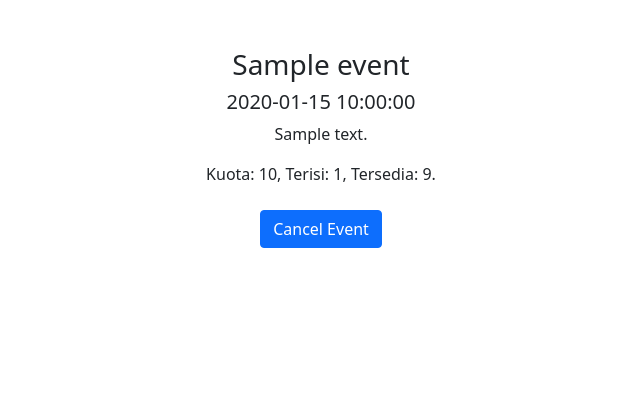
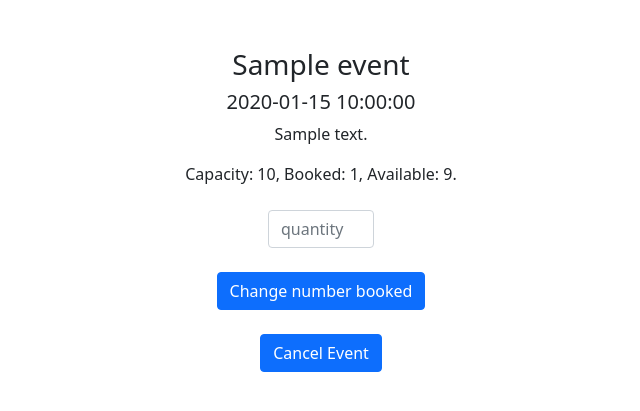
Before and after one commit to qmuza/sql-inj-practice-1, a Flask app: page /events in a window 1280 px wide. Shown: the part 66-477 px from the top of the page, without its empty margins (319-959 px from the left). Run offline with Flask 3, Linux system fonts and the light colour scheme; a user stored in the database is signed in; tables that the repository leaves empty hold one stand-in row (values such as "Sample post").

Commit message:
Users can now just change the number booked instead of cancelling the event

```diff
--- a/app.py
+++ b/app.py
@@ -127,14 +127,17 @@ def logout():
 def events():
     if request.method == 'POST':
         pass; #route ini sekarang baru buat display semua event, belom ada yang pake POST
-    return render_template("/events.html", user=current_user, eventlist=Events.query.all())
+    return render_template("/events.html", user=current_user, eventlist=Events.query.all(), plist=Participations.query.filter_by(user_id=current_user.id).all())
 
 @app.route("/participate", methods=['POST'])
 @login_required
 def participate():
     evid = request.form.get('id')
     evqu = request.form.get('quant')
-    if not evid or not evqu:
+    if not evqu:
+        flash('Please Fill the desired quantity', category='danger')
+        return redirect(url_for('events'))
+    if not evid:
         flash('There\'s a problem with selecting that event', category='warning')
         return redirect(url_for('home'))
     part = Participations(user_id=current_user.id, event_id=int(evid), quant=int(evqu))
@@ -142,6 +145,24 @@ def participate():
     db.session.add(part)
     db.session.commit()
     flash('Event succesfully registered!', category='info')
+    return redirect(url_for('home'))
+
+@app.route("/update", methods=['POST'])
+@login_required
+def update():
+    evid = request.form.get('id')
+    evqu = request.form.get('quant')
+    if not evqu:
+        flash('Please Fill the desired quantity', category='danger')
+        return redirect(url_for('events'))
+    if not evid:
+        flash('There\'s a problem with selecting that event', category='warning')
+        return redirect(url_for('home'))
+    part = Participations.query.filter_by(user_id=current_user.id, event_id=int(evid)).first()
+    Events.query.filter_by(id=int(evid)).first().registered += (int(evqu)-part.quant)
+    part.quant = int(evqu)
+    db.session.commit()
+    flash('Event succesfully updated!', category='info')
     return redirect(url_for('home'))
 
 @app.route("/cancel", methods=['POST'])
--- a/templates/base.html
+++ b/templates/base.html
@@ -53,7 +53,6 @@
               <div class="alert alert-{{ category  }} mt-3 alert-dismissible" role="alert">
                 {{ message }}
                 <button type="button" class="btn-close" data-bs-dismiss="alert" aria-label="Close" onclick=delete_flash(this)>
-                  <span aria-hidden="true">&times;</span>
                 </button>
               </div>
             {% endfor %}
--- a/templates/events.html
+++ b/templates/events.html
@@ -6,11 +6,22 @@
             <h3>{{ event.name }}</h3>
             <h5>{{ event.time }}</h5>
             <p>{{ event.desc }}</p>
-            <span>Kuota: {{ event.capacity }}, </span>
-            <span>Terisi: {{ event.registered }}, </span>
-            <span>Tersedia: {{ event.capacity - event.registered }}.</span>
+            <span>Capacity: {{ event.capacity }}, </span>
+            <span>Booked: {{ event.registered }}, </span>
+            <span>Available: {{ event.capacity - event.registered }}.</span>
             <br><br>
             {% if user in event.users %}
+            {% for p in plist %}
+            {% if p.event_id == event.id %}
+            <form action="/update" method="post">
+                <input type="hidden" name="id" value="{{ event.id }}">
+                <input class="form-control mx-auto w-auto" type="number" placeholder="quantity" name="quant" min="1" max="{{ event.capacity - event.registered + p.quant }}">
+                <br>
+                <button class="btn btn-primary" type="submit">Change number booked</button>
+            </form>
+            {% endif %}
+            {% endfor %}
+            <br>
             <form action="/cancel" method="post">
                 <input type="hidden" name="id" value="{{ event.id }}">
                 <button class="btn btn-primary" type="submit">Cancel Event</button>
@@ -18,8 +29,7 @@
             {% else %}
             <form action="/participate" method="post">
                 <input type="hidden" name="id" value="{{ event.id }}">
-                <label for="quant">Select number of slots to register: </label><br><br>
-                <input class="form-control mx-auto w-auto" type="number" id="quant" name="quant" min="1" max="{{ event.capacity - event.registered }}">
+                <input class="form-control mx-auto w-auto" type="number" placeholder="quantity" name="quant" min="1" max="{{ event.capacity - event.registered }}">
                 <br>
                 <button class="btn btn-primary" type="submit">Register Event</button>
             </form>
```
Also changed, not shown: templates/home.html (+8 -4 lines).
